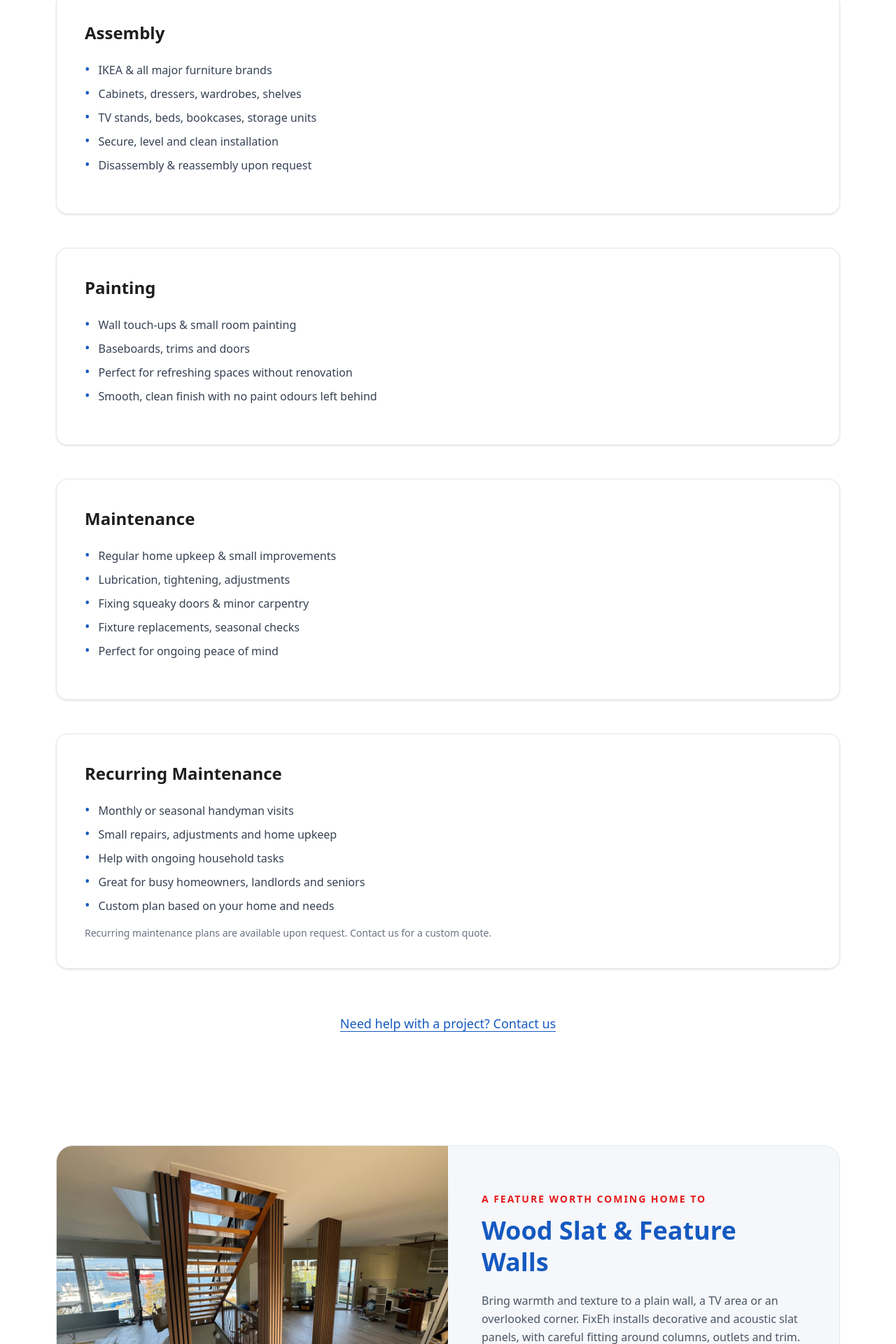
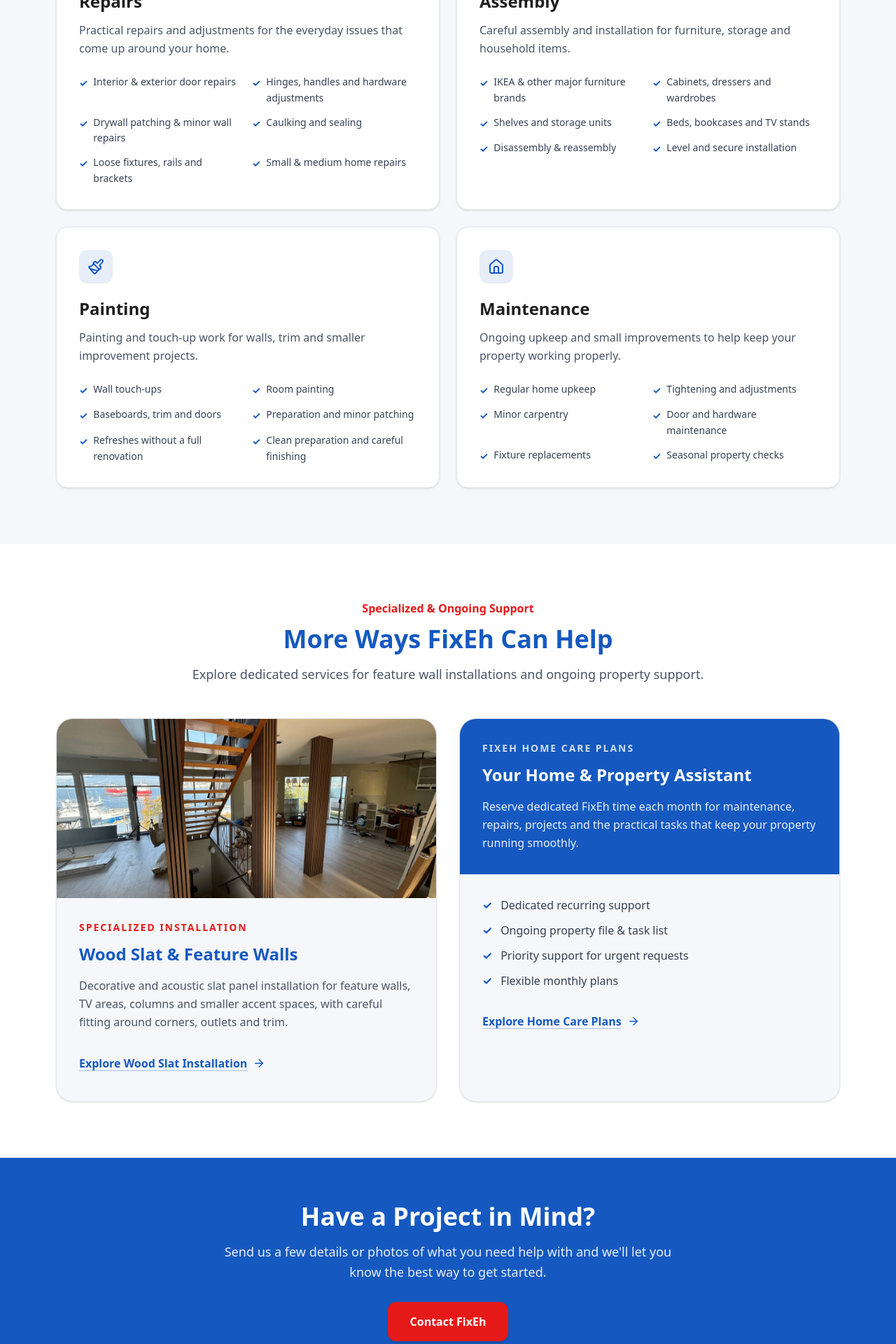
Before and after one commit to stepaEliz/fixeh-website, a React (Vite) app: page /services in a window 1280 px wide. Shown: the part 780-2700 px from the top of the page at 70% size. Built offline with nearby package versions, Linux system fonts and the light colour scheme.

Commit message:
Refresh services page and wood slat updates

```diff
--- a/src/components/WoodSlatTeaser.tsx
+++ b/src/components/WoodSlatTeaser.tsx
@@ -1,12 +1,13 @@
 import { Link } from "react-router-dom";
 import { ArrowUpRight } from "lucide-react";
 import Container from "./Container";
+import AnimatedSection from "./AnimatedSection";
 import { WOOD_SLAT_PATH, woodSlatPhotos } from "../data/woodSlat";
 
 export default function WoodSlatTeaser() {
   const detail = woodSlatPhotos[0];
   return (
-    <section className="bg-white py-16 md:py-20" aria-labelledby="wood-slat-teaser-title">
+    <AnimatedSection className="bg-white py-16 md:py-20" aria-labelledby="wood-slat-teaser-title">
       <Container>
         <div className="grid overflow-hidden rounded-3xl border border-gray-200 bg-brandLight md:grid-cols-2">
           <img src={detail.src} alt={detail.alt} width={detail.width} height={detail.height} loading="lazy" decoding="async" className="h-64 w-full object-cover md:h-full md:min-h-96" />
@@ -18,6 +19,6 @@ export default function WoodSlatTeaser() {
           </div>
         </div>
       </Container>
-    </section>
+    </AnimatedSection>
   );
 }
--- a/src/data/seo.ts
+++ b/src/data/seo.ts
@@ -10,7 +10,7 @@ export const seoByPath = {
   },
   "/services": {
     title: "Handyman & Property Services | FixEh Lower Mainland",
-    description: "Explore FixEh handyman and property services across the Lower Mainland, including repairs, assembly, mounting, painting, maintenance and project support.",
+    description: "Explore FixEh handyman and property services across the Lower Mainland: repairs, assembly, painting, maintenance, wood slat feature walls and Home Care Plans.",
     image: "/hero.jpg", imageAlt: "FixEh Handyman Services",
   },
   "/home-care-plans": {
--- a/src/pages/ServicesPage.tsx
+++ b/src/pages/ServicesPage.tsx
@@ -1,121 +1,318 @@
 import React from "react";
+import { Link } from "react-router-dom";
+import {
+  HammerIcon,
+  HomeIcon,
+  PaintbrushIcon,
+  WrenchIcon,
+  ArrowRight,
+} from "lucide-react";
+
 import Container from "../components/Container";
-import WoodSlatTeaser from "../components/WoodSlatTeaser";
+import AnimatedSection from "../components/AnimatedSection";
+import { WOOD_SLAT_PATH, woodSlatPhotos } from "../data/woodSlat";
 
 const services = [
   {
     title: "Repairs",
+    icon: WrenchIcon,
+    description:
+      "Practical repairs and adjustments for the everyday issues that come up around your home.",
     items: [
       "Interior & exterior door repairs",
-      "Adjusting hinges, handles and hardware",
+      "Hinges, handles and hardware adjustments",
       "Drywall patching & minor wall repairs",
-      "Caulking and sealing to stop drafts or leaks",
-      "Fixing loose fixtures, rails and brackets",
-      "Quick, reliable small & medium home repairs"
+      "Caulking and sealing",
+      "Loose fixtures, rails and brackets",
+      "Small & medium home repairs",
     ],
   },
   {
     title: "Assembly",
+    icon: HammerIcon,
+    description:
+      "Careful assembly and installation for furniture, storage and household items.",
     items: [
-      "IKEA & all major furniture brands",
-      "Cabinets, dressers, wardrobes, shelves",
-      "TV stands, beds, bookcases, storage units",
-      "Secure, level and clean installation",
-      "Disassembly & reassembly upon request"
+      "IKEA & other major furniture brands",
+      "Cabinets, dressers and wardrobes",
+      "Shelves and storage units",
+      "Beds, bookcases and TV stands",
+      "Disassembly & reassembly",
+      "Level and secure installation",
     ],
   },
   {
     title: "Painting",
+    icon: PaintbrushIcon,
+    description:
+      "Painting and touch-up work for walls, trim and smaller improvement projects.",
     items: [
-      "Wall touch-ups & small room painting",
-      "Baseboards, trims and doors",
-      "Perfect for refreshing spaces without renovation",
-      "Smooth, clean finish with no paint odours left behind"
+      "Wall touch-ups",
+      "Room painting",
+      "Baseboards, trim and doors",
+      "Preparation and minor patching",
+      "Refreshes without a full renovation",
+      "Clean preparation and careful finishing",
     ],
   },
   {
     title: "Maintenance",
+    icon: HomeIcon,
+    description:
+      "Ongoing upkeep and small improvements to help keep your property working properly.",
     items: [
-      "Regular home upkeep & small improvements",
-      "Lubrication, tightening, adjustments",
-      "Fixing squeaky doors & minor carpentry",
-      "Fixture replacements, seasonal checks",
-      "Perfect for ongoing peace of mind"
+      "Regular home upkeep",
+      "Tightening and adjustments",
+      "Minor carpentry",
+      "Door and hardware maintenance",
+      "Fixture replacements",
+      "Seasonal property checks",
     ],
   },
-  {
-    title: "Recurring Maintenance",
-    items: [
-      "Monthly or seasonal handyman visits",
-      "Small repairs, adjustments and home upkeep",
-      "Help with ongoing household tasks",
-      "Great for busy homeowners, landlords and seniors",
-      "Custom plan based on your home and needs"
-    ],
-    added: "Recurring maintenance plans are available upon request. Contact us for a custom quote."
-  }
 ];
 
 const ServicesPage: React.FC = () => {
+  const slatPhoto = woodSlatPhotos[0];
+
   return (
-    <>
-    <div className="py-20 mt-20 bg-white">
+    <div className="mt-16 bg-white">
+      {/* INTRO */}
+      <AnimatedSection className="bg-white py-16 md:py-20">
         <Container>
-        {/* Page Title */}
-        <h1 className="text-4xl font-bold text-brandDark mb-6">
-          Services
+          <div className="max-w-3xl">
+            <p className="mb-3 text-sm font-semibold uppercase tracking-[0.16em] text-brandRed">
+              FixEh Handyman Services
+            </p>
+
+            <h1 className="text-4xl font-bold text-brandDark md:text-5xl">
+              Handyman & Property Services
             </h1>
 
-        <p className="text-gray-600 text-lg max-w-3xl mb-16">
-          FixEh Handyman Services provides professional, reliable home repair
-          and improvement solutions. Below you can explore the areas we
-          specialize in — always completed with clean workmanship,
-          transparent communication and attention to detail.
+            <p className="mt-6 text-lg leading-relaxed text-gray-600">
+              From everyday repairs and furniture assembly to painting,
+              property maintenance and specialized projects, FixEh provides
+              practical support for homes, rental properties and small
+              businesses across the Lower Mainland.
+            </p>
+          </div>
+        </Container>
+      </AnimatedSection>
+
+      {/* EVERYDAY HANDYMAN SERVICES */}
+      <AnimatedSection className="bg-brandLight py-16 md:py-20">
+        <Container>
+          <div className="mx-auto mb-12 max-w-3xl text-center">
+            <p className="mb-3 font-semibold text-brandRed">
+              Everyday Handyman Services
             </p>
 
-        {/* Service Cards */}
-        <div className="space-y-12">
-          {services.map((service) => (
-            <div key={service.title} className="border border-gray-200 rounded-2xl p-10 shadow-sm hover:shadow-md transition">
+            <h2 className="text-3xl font-bold text-brandBlue md:text-4xl">
+              Help With the Jobs Around Your Property
+            </h2>
 
-              {/* Title Row */}
-              <div className="flex items-center justify-between mb-6">
-                <h2 className="text-2xl font-semibold text-brandDark">{service.title}</h2>
+            <p className="mt-4 text-lg leading-relaxed text-gray-600">
+              Book FixEh for a one-time project or a list of smaller jobs that
+              need attention.
+            </p>
           </div>
 
-              {/* List of items */}
-              <ul className="space-y-2 text-gray-700 leading-relaxed">
-                {service.items.map((item, index) => (
-                  <li key={index} className="flex items-start gap-3">
-                    <span className="text-brandBlue text-xl leading-6">•</span>
+          <div className="grid gap-6 md:grid-cols-2">
+            {services.map((service) => {
+              const Icon = service.icon;
+
+              return (
+                <article
+                  key={service.title}
+                  className="
+                    rounded-2xl border border-gray-200 bg-white p-7
+                    shadow-sm transition duration-300
+                    hover:-translate-y-1 hover:shadow-lg
+                    md:p-8
+                  "
+                >
+                  <div className="mb-5 flex h-12 w-12 items-center justify-center rounded-xl bg-brandBlue/10 text-brandBlue">
+                    <Icon size={24} strokeWidth={2} />
+                  </div>
+
+                  <h3 className="text-2xl font-semibold text-brandDark">
+                    {service.title}
+                  </h3>
+
+                  <p className="mt-3 max-w-xl leading-relaxed text-gray-600">
+                    {service.description}
+                  </p>
+
+                  <ul className="mt-6 grid gap-3 sm:grid-cols-2">
+                    {service.items.map((item) => (
+                      <li
+                        key={item}
+                        className="flex items-start gap-2 text-sm leading-relaxed text-gray-700"
+                      >
+                        <span className="mt-0.5 font-bold text-brandBlue">
+                          ✓
+                        </span>
                         <span>{item}</span>
                       </li>
                     ))}
                   </ul>
+                </article>
+              );
+            })}
+          </div>
+        </Container>
+      </AnimatedSection>
 
-              {/* Added */}
-              <p className="mt-4 text-sm text-gray-500">
-                {service?.added}
+      {/* SPECIALIZED SUPPORT */}
+      <AnimatedSection className="bg-white py-16 md:py-20">
+        <Container>
+          <div className="mx-auto mb-12 max-w-3xl text-center">
+            <p className="mb-3 font-semibold text-brandRed">
+              Specialized & Ongoing Support
             </p>
 
-            </div>
-          ))}
+            <h2 className="text-3xl font-bold text-brandBlue md:text-4xl">
+              More Ways FixEh Can Help
+            </h2>
+
+            <p className="mt-4 text-lg leading-relaxed text-gray-600">
+              Explore dedicated services for feature wall installations and
+              ongoing property support.
+            </p>
           </div>
 
-        {/* CTA */}
-        <div className="text-center mt-16">
-          <a
-            href="/contact"
-            className="text-brandBlue hover:text-brandRed font-medium text-lg underline underline-offset-4 transition"
+          <div className="grid gap-8 lg:grid-cols-2">
+            {/* WOOD SLAT */}
+            <article className="overflow-hidden rounded-3xl border border-gray-200 bg-brandLight shadow-sm">
+              <img
+                src={slatPhoto.src}
+                alt={slatPhoto.alt}
+                width={slatPhoto.width}
+                height={slatPhoto.height}
+                loading="lazy"
+                decoding="async"
+                className="h-64 w-full object-cover"
+              />
+
+              <div className="p-7 md:p-8">
+                <p className="text-sm font-semibold uppercase tracking-[0.14em] text-brandRed">
+                  Specialized Installation
+                </p>
+
+                <h3 className="mt-3 text-2xl font-bold text-brandBlue">
+                  Wood Slat & Feature Walls
+                </h3>
+
+                <p className="mt-4 leading-relaxed text-gray-600">
+                  Decorative and acoustic slat panel installation for feature
+                  walls, TV areas, columns and smaller accent spaces, with
+                  careful fitting around corners, outlets and trim.
+                </p>
+
+                <Link
+                  to={WOOD_SLAT_PATH}
+                  className="
+                    mt-6 inline-flex min-h-11 items-center gap-2
+                    font-semibold text-brandBlue
+                    underline decoration-brandBlue/35 underline-offset-4
+                    transition hover:text-brandDark
+                  "
                 >
-            Need help with a project? Contact us
-          </a>
+                  Explore Wood Slat Installation
+                  <ArrowRight size={18} aria-hidden="true" />
+                </Link>
+              </div>
+            </article>
+
+            {/* HOME CARE */}
+            <article className="overflow-hidden rounded-3xl border border-gray-200 bg-brandLight shadow-sm">
+              <div className="flex h-full flex-col">
+                <div className="bg-brandBlue p-7 text-white md:p-8">
+                  <p className="text-sm font-semibold uppercase tracking-[0.14em] text-white/80">
+                    FixEh Home Care Plans
+                  </p>
+
+                  <h3 className="mt-3 text-2xl font-bold">
+                    Your Home & Property Assistant
+                  </h3>
+
+                  <p className="mt-4 leading-relaxed text-white/90">
+                    Reserve dedicated FixEh time each month for maintenance,
+                    repairs, projects and the practical tasks that keep your
+                    property running smoothly.
+                  </p>
                 </div>
 
+                <div className="flex flex-1 flex-col p-7 md:p-8">
+                  <ul className="space-y-3 text-gray-700">
+                    <li className="flex gap-3">
+                      <span className="font-bold text-brandBlue">✓</span>
+                      Dedicated recurring support
+                    </li>
+
+                    <li className="flex gap-3">
+                      <span className="font-bold text-brandBlue">✓</span>
+                      Ongoing property file & task list
+                    </li>
+
+                    <li className="flex gap-3">
+                      <span className="font-bold text-brandBlue">✓</span>
+                      Priority support for urgent requests
+                    </li>
+
+                    <li className="flex gap-3">
+                      <span className="font-bold text-brandBlue">✓</span>
+                      Flexible monthly plans
+                    </li>
+                  </ul>
+
+                  <Link
+                    to="/home-care-plans"
+                    className="
+                      mt-6 inline-flex min-h-11 items-center gap-2
+                      self-start font-semibold text-brandBlue
+                      underline decoration-brandBlue/35 underline-offset-4
+                      transition hover:text-brandDark
+                    "
+                  >
+                    Explore Home Care Plans
+                    <ArrowRight size={18} aria-hidden="true" />
+                  </Link>
+                </div>
+              </div>
+            </article>
+          </div>
         </Container>
+      </AnimatedSection>
+
+      {/* FINAL CTA */}
+      <AnimatedSection className="bg-brandBlue py-16 text-white">
+        <Container>
+          <div className="mx-auto max-w-3xl text-center">
+            <h2 className="text-3xl font-bold md:text-4xl">
+              Have a Project in Mind?
+            </h2>
+
+            <p className="mx-auto mt-4 max-w-2xl text-lg leading-relaxed text-white/90">
+              Send us a few details or photos of what you need help with and
+              we'll let you know the best way to get started.
+            </p>
+
+            <Link
+              to="/contact"
+              className="
+                mt-7 inline-flex items-center justify-center
+                rounded-xl bg-brandRed px-8 py-4
+                font-semibold text-white shadow-md
+                transition duration-300
+                hover:-translate-y-0.5 hover:bg-brandRedDark
+              "
+            >
+              Contact FixEh
+            </Link>
           </div>
-    <WoodSlatTeaser />
-    </>
+        </Container>
+      </AnimatedSection>
+    </div>
   );
 };
 
```
Also changed, not shown: src/components/Header.tsx (+18 -4 lines), src/pages/HomeCarePlans.tsx (+9 -3 lines). Lines whose indentation alone changed are shown as unchanged.
